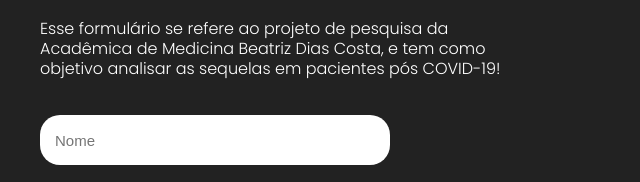
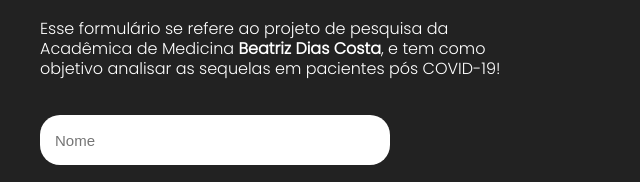
Before and after one commit to RonaldoaraujoEngMec/SequelasCovid, a plain HTML site: page index.html in a window 1280 px wide. Shown: the part 312-494 px from the top of the page, 0-640 px from the left. Drawn offline with Linux system fonts and the light colour scheme.

Commit message:
Update index.html

```diff
--- a/index.html
+++ b/index.html
@@ -28,7 +28,7 @@
             <h2><span>Olá,</span></h2>
             <h2>Seja bem-vindo</h2>
             <p>
-                Esse formulário se refere ao projeto de pesquisa da Acadêmica de Medicina Beatriz Dias Costa, e tem como
+                Esse formulário se refere ao projeto de pesquisa da Acadêmica de Medicina <b>Beatriz Dias Costa</b>, e tem como
                 objetivo analisar as sequelas em pacientes pós COVID-19!
             </p>
             <form>
```
